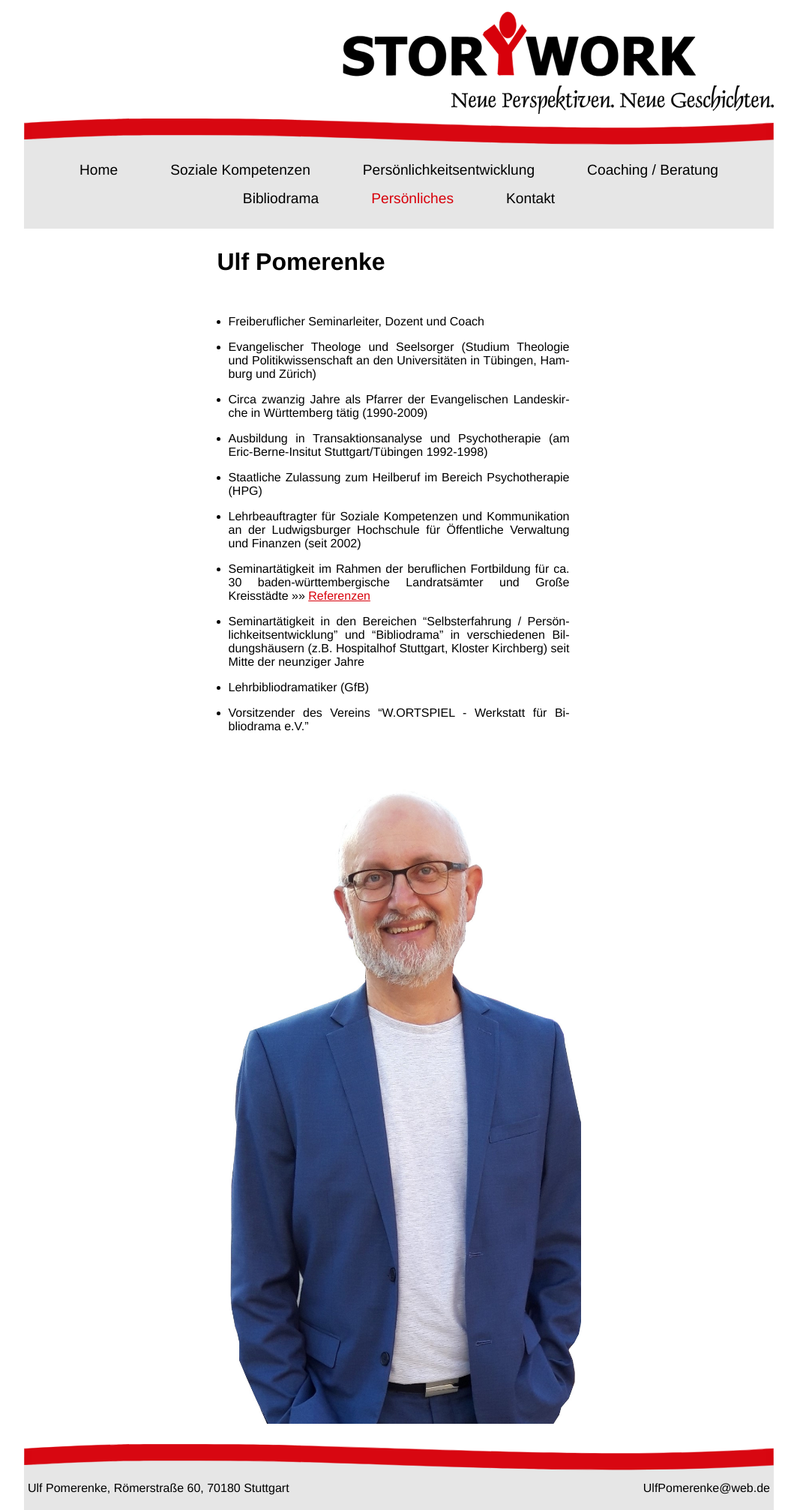
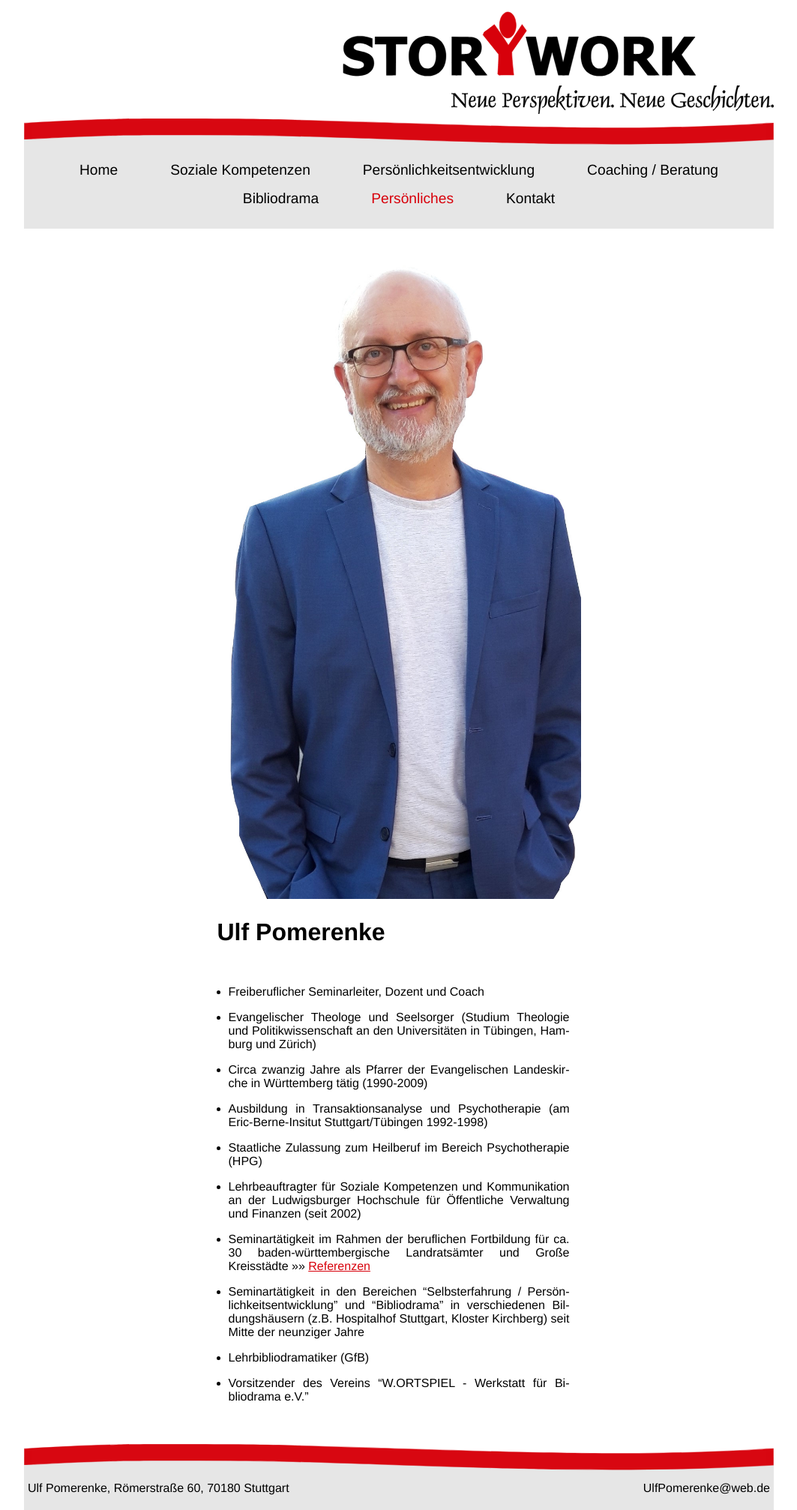
Before and after one commit to storywork/storywork.github.io, a Jekyll site: the page built from persoenliches.md, in a window 1280 px wide. Shown: the whole page at 75% size, without its empty margins (108-1171 px from the left). Built offline with Jekyll 4.4.1, drawn with Linux system fonts in a browser that asks for light colours; our own code applies the rules of GitHub Pages for plain Markdown files.

Commit message:
Update persoenliches.md

```diff
--- a/persoenliches.md
+++ b/persoenliches.md
@@ -1,6 +1,8 @@
 ---
 layout: page
 ---
+
+![Portrait](img/blau2.jpg)
 
 # Ulf Pomerenke
 
@@ -23,5 +25,3 @@
 - Lehrbibliodramatiker (GfB)
 
 - Vorsitzender des Vereins "W.ORTSPIEL - Werkstatt für Bibliodrama e.V."
-
-![Portrait](img/blau2.jpg)
```
